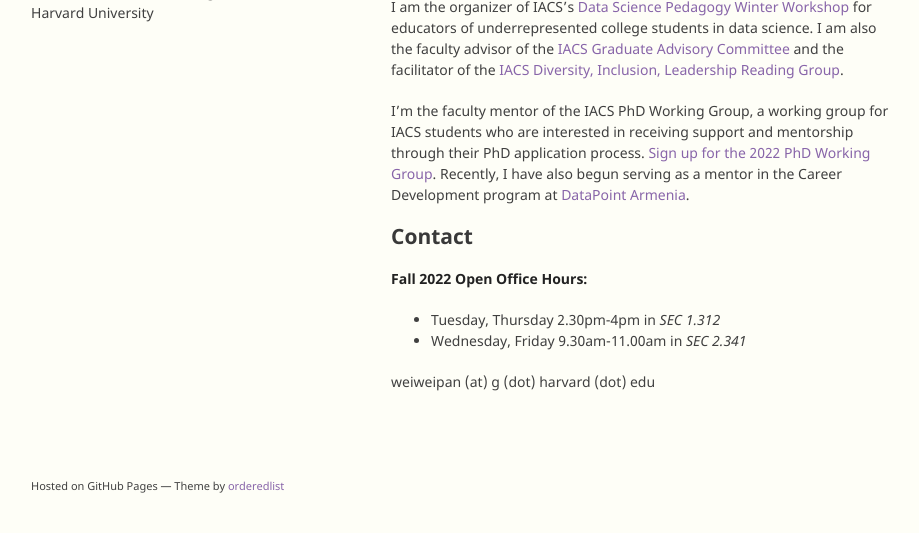
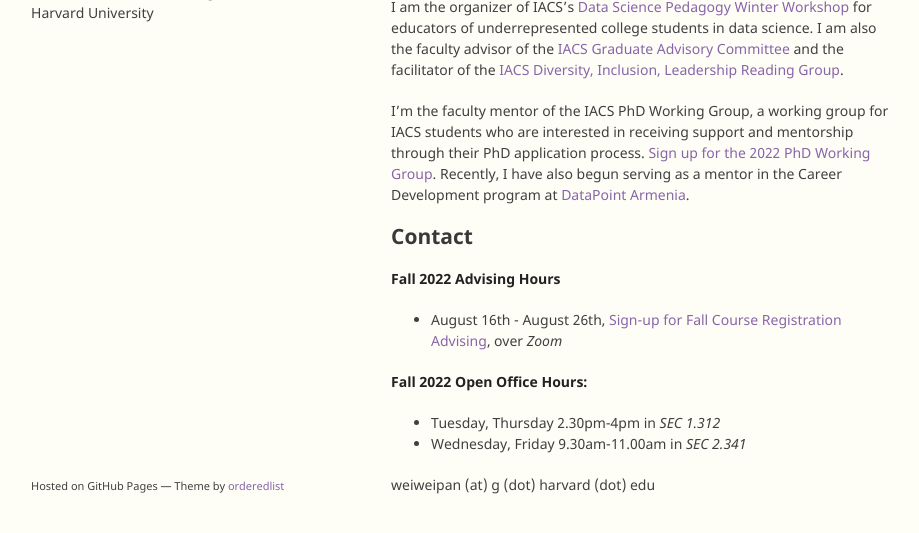
Before and after one commit to onefishy/old_webpage, a Jekyll site: the page built from index.md, in a window 1280 px wide and 900 px high, scrolled down 1224 px, cut to the strip 335-868 px from the top of the window. Shown: the whole strip, without its empty margins (179-1098 px from the left). Built offline with Jekyll 4.4.1, drawn with Linux system fonts in a browser that asks for light colours; our own code applies the rules of GitHub Pages for plain Markdown files.

Commit message:
Update index.md

```diff
--- a/index.md
+++ b/index.md
@@ -37,6 +37,9 @@ I'm the faculty mentor of the IACS PhD Working Group, a working group for IACS s
 
 ## Contact
 
+**Fall 2022 Advising Hours**
+ - August 16th - August 26th, [Sign-up for Fall Course Registration Advising](https://calendly.com/weiweipan/30min), over *Zoom*
+
 **Fall 2022 Open Office Hours:**
  - Tuesday, Thursday 2.30pm-4pm in *SEC 1.312*
  - Wednesday, Friday 9.30am-11.00am in *SEC 2.341*
```
